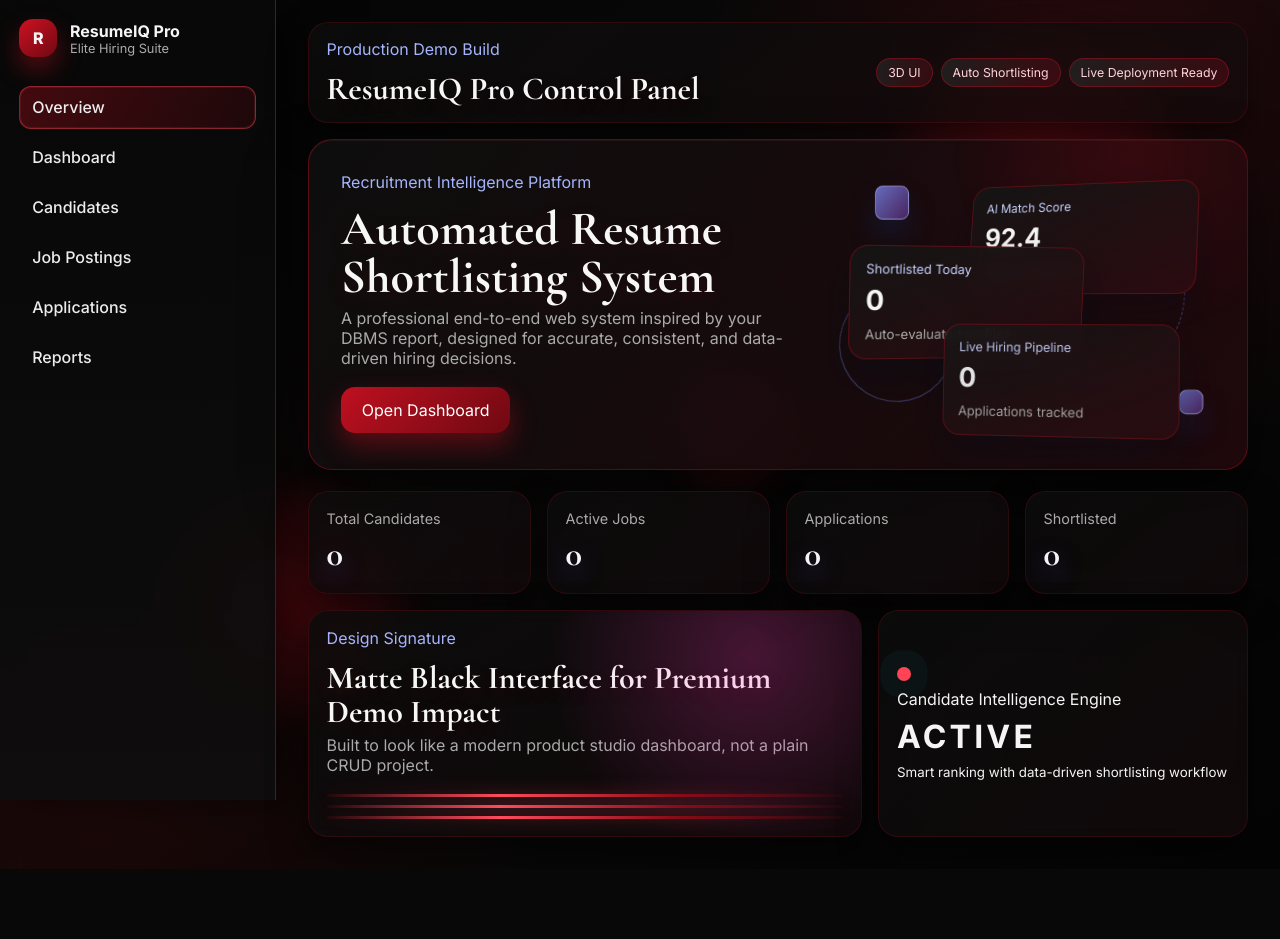
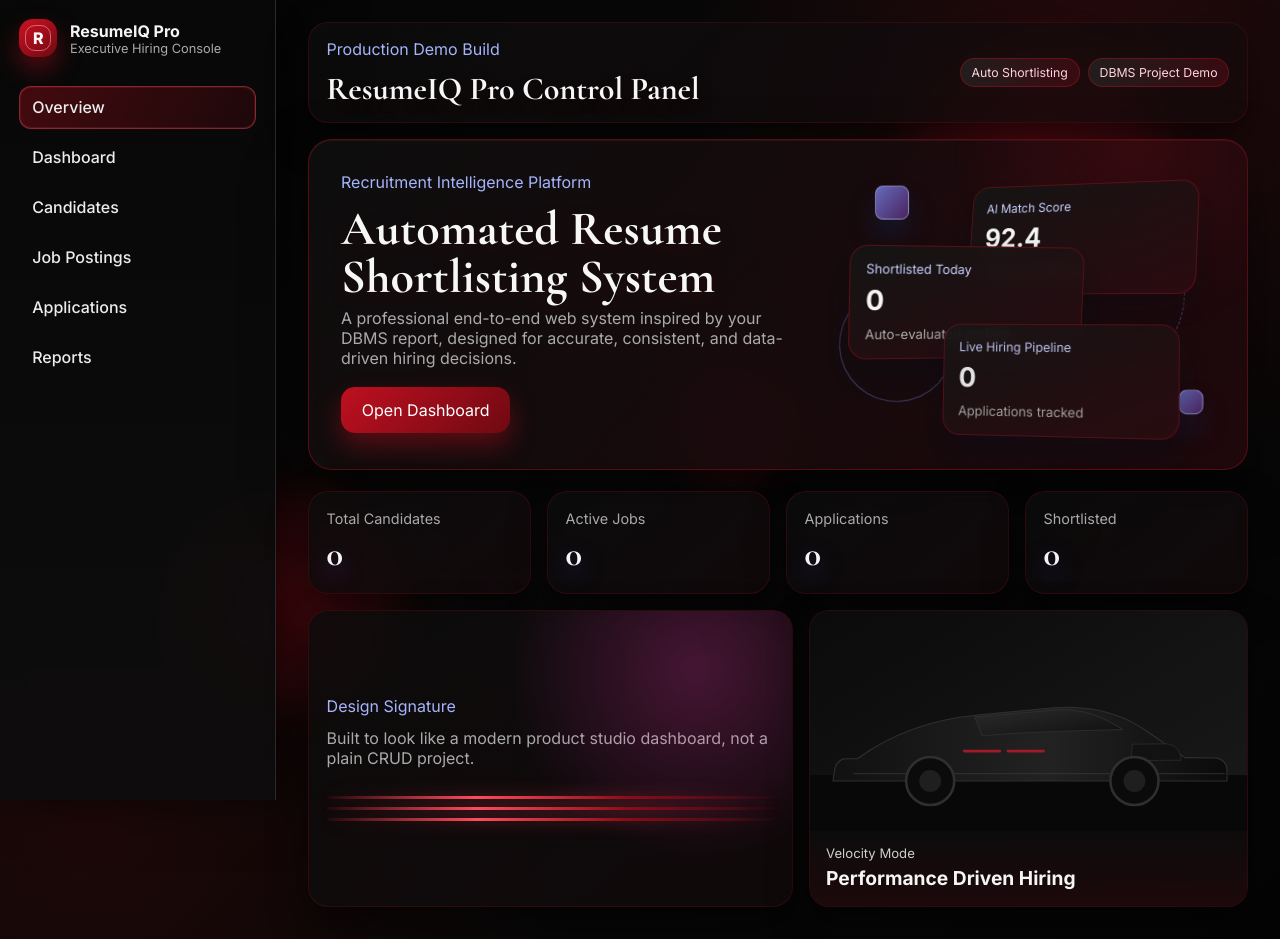
Before and after one commit to lakshysingh156/dbms-project, a Flask app: page / in a window 1280 px wide. Before the commit the page ends 869 px from the top, so only its background shows below. Run offline with Flask 3, Linux system fonts and the light colour scheme; data that the repository does not hold is empty.

Commit message:
Refine matte black-red layout and simplify homepage copy.
This removes the requested tagline/chips and adds a custom black supercar visual with improved brand and showcase layout polish.

Co-authored-by: Cursor <cursoragent@cursor.com>

```diff
--- a/static/style.css
+++ b/static/style.css
@@ -1127,3 +1127,63 @@ tbody tr:hover {
   background: linear-gradient(90deg, rgba(178, 15, 29, 0.1), #ff4b5d, #8a0c17, rgba(138, 12, 23, 0.06));
   filter: drop-shadow(0 0 8px rgba(255, 75, 93, 0.5));
 }
+
+/* Final layout polish overrides */
+.brand-mark {
+  position: relative;
+  overflow: hidden;
+}
+
+.brand-mark::after {
+  content: "";
+  position: absolute;
+  inset: 6px;
+  border: 1px solid rgba(255, 190, 196, 0.5);
+  border-radius: 10px;
+}
+
+.showcase-grid {
+  grid-template-columns: 1.05fr 0.95fr;
+  align-items: stretch;
+}
+
+.prestige-panel {
+  min-height: 250px;
+  display: grid;
+  align-content: center;
+}
+
+.prestige-car {
+  padding: 0;
+  overflow: hidden;
+  display: grid;
+  grid-template-rows: 1fr auto;
+}
+
+.prestige-car img {
+  width: 100%;
+  height: 220px;
+  object-fit: cover;
+  display: block;
+}
+
+.car-caption {
+  padding: 0.9rem 1rem 1rem;
+  background: linear-gradient(180deg, rgba(12, 12, 12, 0.8), rgba(30, 9, 12, 0.92));
+}
+
+.car-caption p {
+  color: #ceced0;
+  font-size: 0.82rem;
+}
+
+.car-caption h3 {
+  margin-top: 0.3rem;
+  font-size: 1.2rem;
+}
+
+@media (max-width: 1000px) {
+  .showcase-grid {
+    grid-template-columns: 1fr;
+  }
+}
--- a/templates/base.html
+++ b/templates/base.html
@@ -22,7 +22,7 @@
         <div class="brand-mark">R</div>
         <div>
           <p class="brand-title">ResumeIQ Pro</p>
-          <p class="brand-subtitle">Elite Hiring Suite</p>
+          <p class="brand-subtitle">Executive Hiring Console</p>
         </div>
       </div>
       <nav>
@@ -42,9 +42,8 @@
           <h2>ResumeIQ Pro Control Panel</h2>
         </div>
         <div class="topbar-badges">
-          <span class="chip">3D UI</span>
           <span class="chip">Auto Shortlisting</span>
-          <span class="chip">Live Deployment Ready</span>
+          <span class="chip">DBMS Project Demo</span>
         </div>
       </header>
       {% with messages = get_flashed_messages(with_categories=true) %}
--- a/templates/home.html
+++ b/templates/home.html
@@ -55,17 +55,17 @@
 <section class="showcase-grid">
   <article class="card prestige-panel">
     <p class="eyebrow">Design Signature</p>
-    <h2>Matte Black Interface for Premium Demo Impact</h2>
     <p class="subtitle">Built to look like a modern product studio dashboard, not a plain CRUD project.</p>
     <div class="laser-lines">
       <span></span><span></span><span></span>
     </div>
   </article>
-  <article class="card prestige-metrics">
-    <div class="pulse-dot"></div>
-    <p>Candidate Intelligence Engine</p>
-    <h3>ACTIVE</h3>
-    <small>Smart ranking with data-driven shortlisting workflow</small>
+  <article class="card prestige-car">
+    <img src="{{ url_for('static', filename='lambo.svg') }}" alt="Black supercar visual">
+    <div class="car-caption">
+      <p>Velocity Mode</p>
+      <h3>Performance Driven Hiring</h3>
+    </div>
   </article>
 </section>
 {% endblock %}
```
Also changed, not shown: static/lambo.svg (added).
